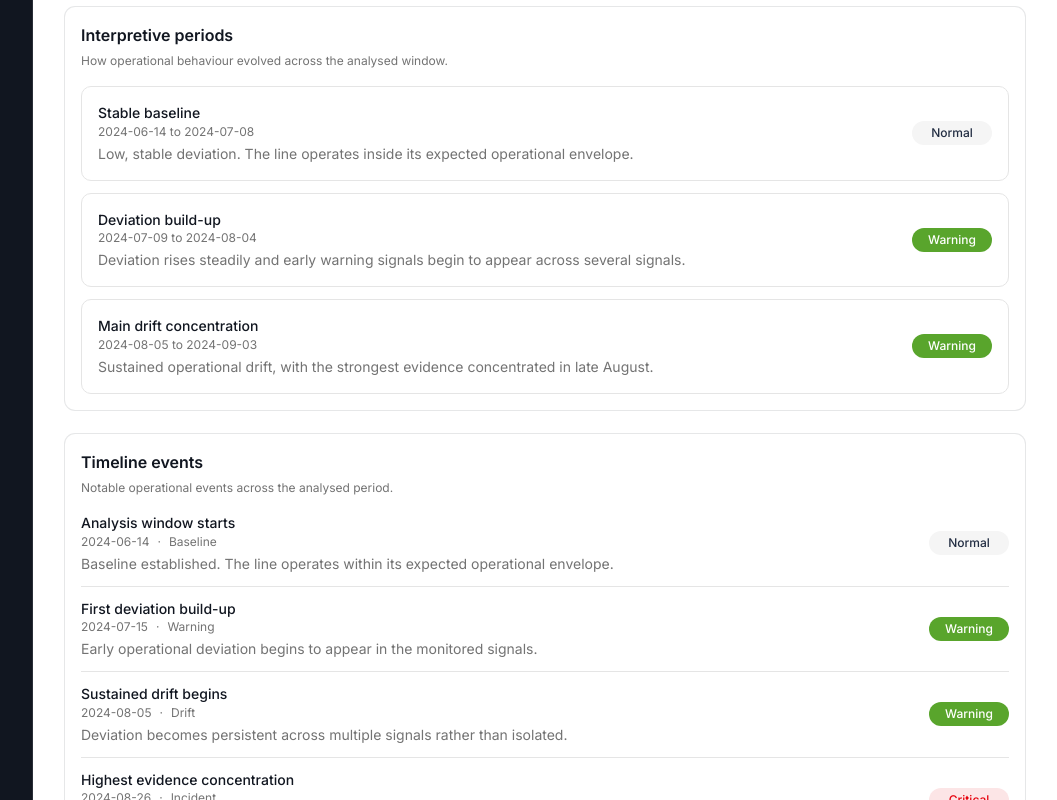
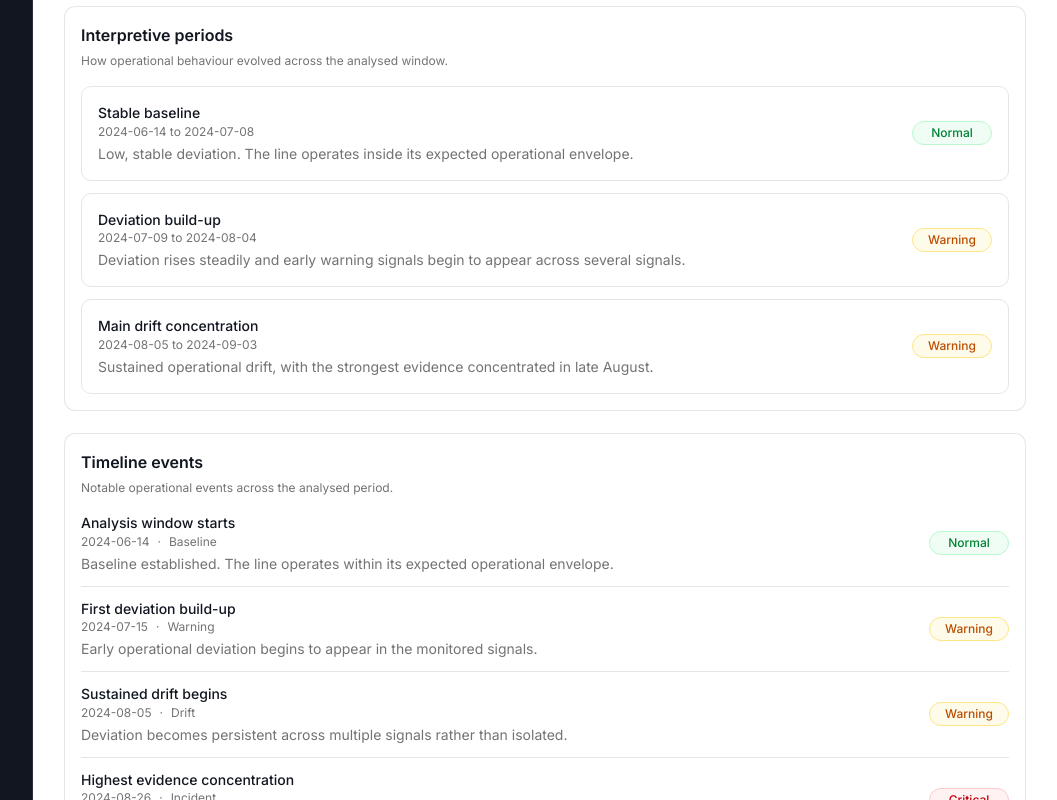
Before and after one commit to SagueLL/InjexCore, a Next.js app in the folder apps/dashboard/: page /timeline in a window 1280 px wide. Shown: the part 880-1680 px from the top of the page, without its empty margins (223-1280 px from the left). Built offline with nearby package versions, Linux system fonts and the light colour scheme.

Commit message:
style(dashboard): polish status badge

```diff
--- a/apps/dashboard/src/components/dashboard/status-badge.tsx
+++ b/apps/dashboard/src/components/dashboard/status-badge.tsx
@@ -26,6 +26,17 @@ interface StatusBadgeProps {
   className?: string;
 }
 
+const statusStyles = {
+  normal:
+    "border-green-200 bg-green-50 text-green-700",
+  warning:
+    "border-amber-200 bg-amber-50 text-amber-700",
+  critical:
+    "border-red-200 bg-red-50 text-red-700",
+  unknown:
+    "border-slate-200 bg-slate-50 text-slate-600",
+}
+
 export function StatusBadge({
   status,
   size = "sm",
@@ -34,7 +45,7 @@ export function StatusBadge({
   const { label, variant } = STATUS_CONFIG[status];
 
   return (
-    <Badge variant={variant} className={cn(SIZE_CLASSES[size], className)}>
+    <Badge variant={variant} className={cn(SIZE_CLASSES[size], className, statusStyles[status])}>
       {label}
     </Badge>
   );
```
